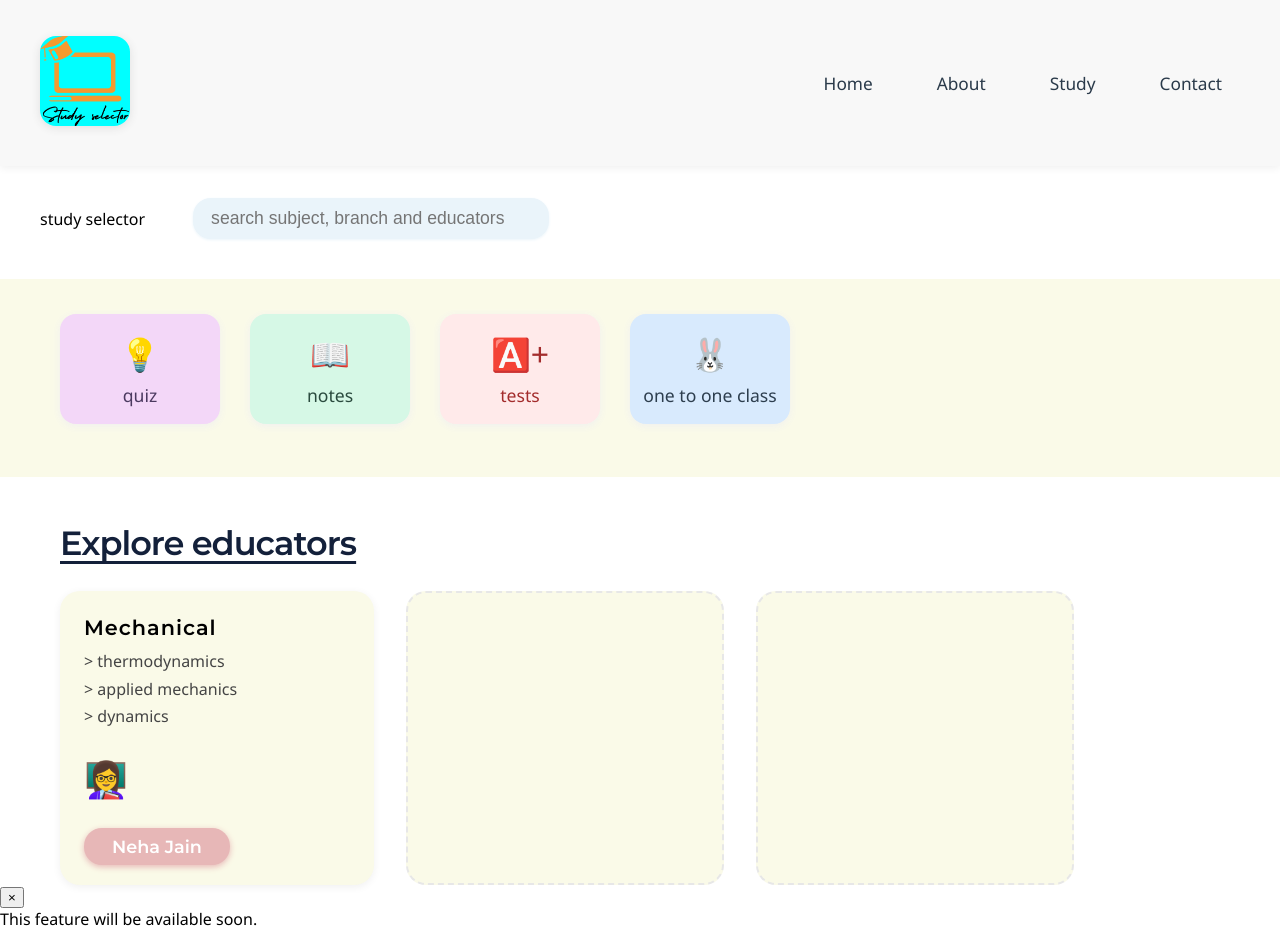
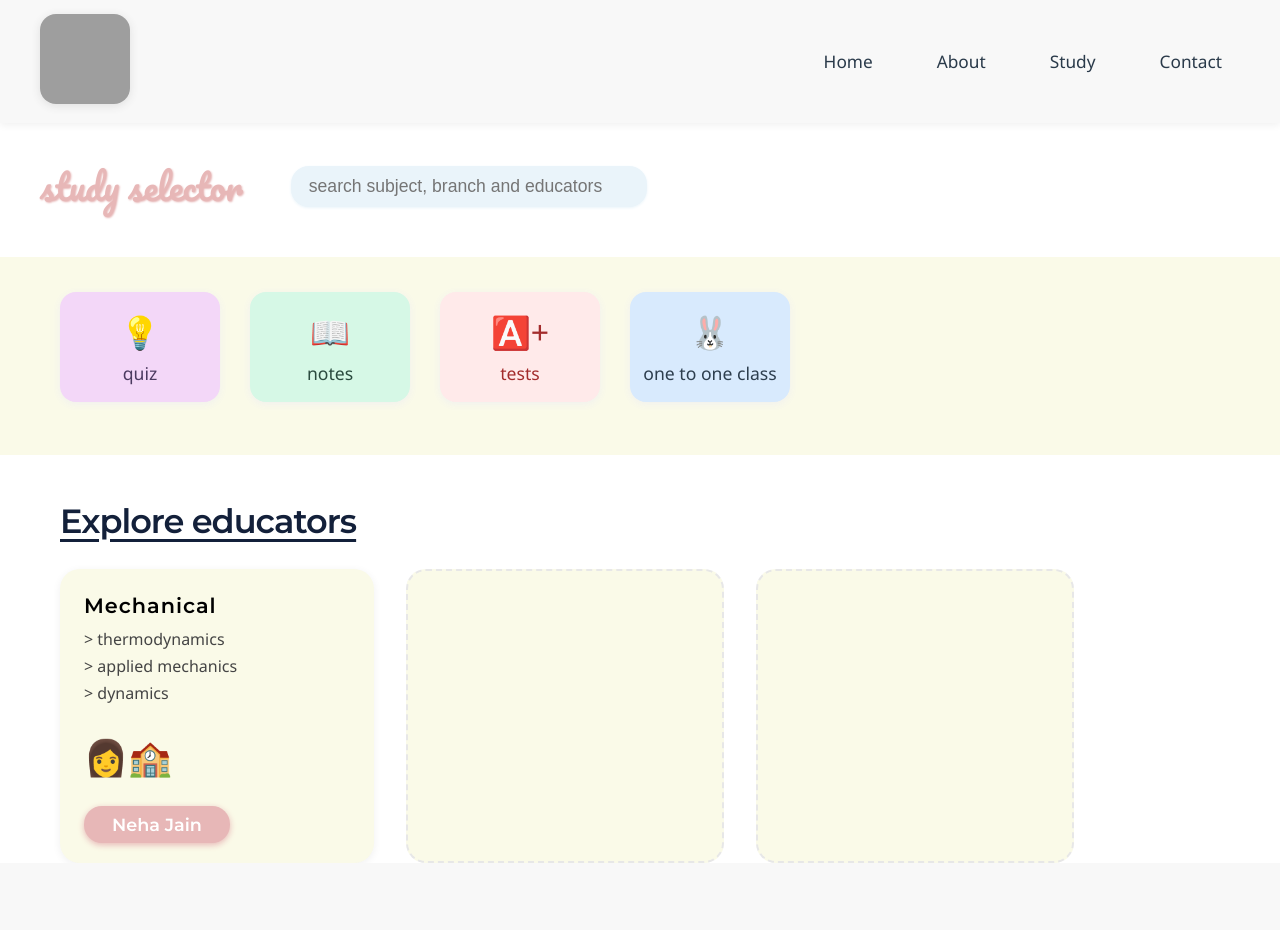
Before and after one commit to Yadavsandeep-stack/DT-project, a Flask app: page /homepage in a window 1280 px wide. After the commit the page ends 863 px from the top, so only its background shows below. Run offline with Flask 3, Linux system fonts and the light colour scheme; grey boxes are pictures that could not be loaded.

Commit message:
Update Webpage.html

```diff
--- a/templates/Webpage.html
+++ b/templates/Webpage.html
@@ -2,23 +2,16 @@
 <html lang="en">
 <head>
   <meta charset="UTF-8">
+  <meta name="viewport" content="width=device-width, initial-scale=1.0">
   <title>Study Selector</title>
-  <meta name="viewport" content="width=device-width, initial-scale=1.0">
-  <!-- External CSS (if using Flask) -->
   <link rel="stylesheet" href="{{ url_for('static', filename='style1.css') }}">
-  <!-- Inline CSS from Study Selector (optional, if not using external) -->
-  <style>
-    /* Place all your Study Selector CSS here if not using external file */
-    @import url('https://fonts.googleapis.com/css2?family=Pacifico&display=swap');
-    /* ...rest of your CSS... */
-  </style>
 </head>
 <body>
-  <!-- Header and Navigation from Second Page -->
+  <!-- Navbar/Header -->
   <header>
-    <h5 class="logo">
-      <img src="{{ url_for('static', filename='images/logo3.png') }}" alt="logo" />
-    </h5>
+    <div class="logo">
+      <img src="https://cdn-icons-png.flaticon.com/512/5087/5087579.png" alt="Study Selector Logo">
+    </div>
     <nav class="navigation">
       <a href="{{ url_for('homepage') }}">Home</a>
       <a href="{{ url_for('about') }}">About</a>
@@ -27,12 +20,13 @@
     </nav>
   </header>
 
-  <!-- Main Content from Study Selector -->
+  <!-- Study Selector Title and Search -->
   <div class="header">
-    <div class="logo">study selector</div>
-    <input class="search-bar" type="text" placeholder="search subject, branch and educators" />
+    <span class="logo-text">study selector</span>
+    <input class="search-bar" type="text" placeholder="search subject, branch and educators">
   </div>
 
+  <!-- Features Row -->
   <div class="features-row">
     <div class="feature-card feature-quiz">
       <span>💡</span>
@@ -52,6 +46,7 @@
     </div>
   </div>
 
+  <!-- Educator Section -->
   <div class="explore-title">Explore educators</div>
   <div class="educator-row">
     <div class="educator-card">
@@ -61,43 +56,11 @@
         &gt; applied mechanics<br>
         &gt; dynamics
       </div>
-      <div class="educator-avatar">👩‍🏫</div>
+      <div class="educator-avatar">👩🏫</div>
       <button class="educator-name">Neha Jain</button>
     </div>
     <div class="educator-card empty"></div>
     <div class="educator-card empty"></div>
   </div>
-
-  <!-- Modal for feature coming soon -->
-  <div class="modal" id="featureModal">
-    <div class="modal-content">
-      <button class="modal-close" id="closeModal">&times;</button>
-      <div>This feature will be available soon.</div>
-    </div>
-  </div>
-
-  <!-- JavaScript from Study Selector -->
-  <script>
-    // Feature modal logic
-    const featureCards = document.querySelectorAll('.feature-card');
-    const modal = document.getElementById('featureModal');
-    const closeModalBtn = document.getElementById('closeModal');
-
-    featureCards.forEach(card => {
-      card.addEventListener('click', () => {
-        modal.style.display = 'flex';
-      });
-    });
-
-    closeModalBtn.addEventListener('click', () => {
-      modal.style.display = 'none';
-    });
-
-    modal.addEventListener('click', (e) => {
-      if (e.target === modal) {
-        modal.style.display = 'none';
-      }
-    });
-  </script>
 </body>
 </html>
```
